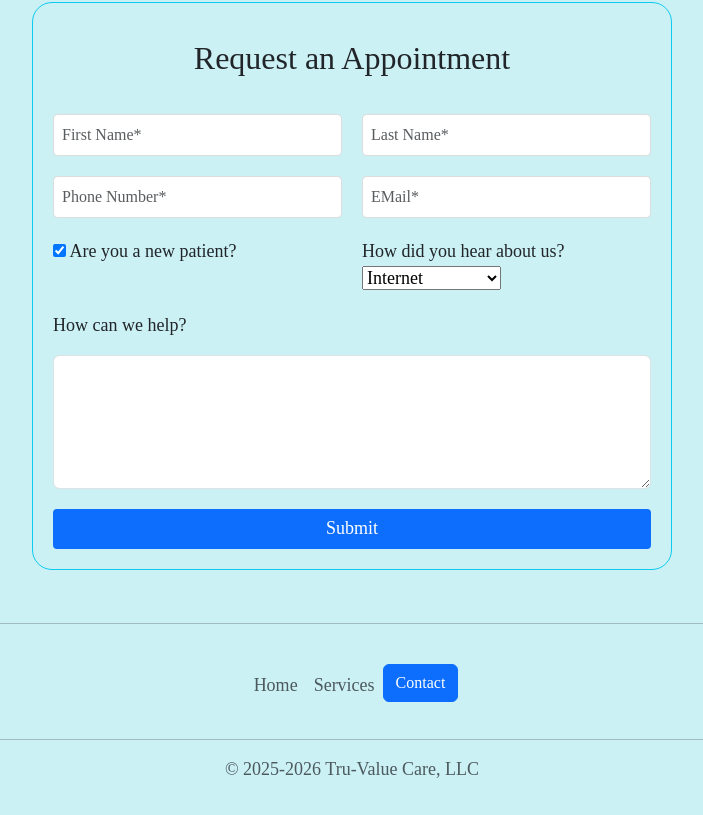
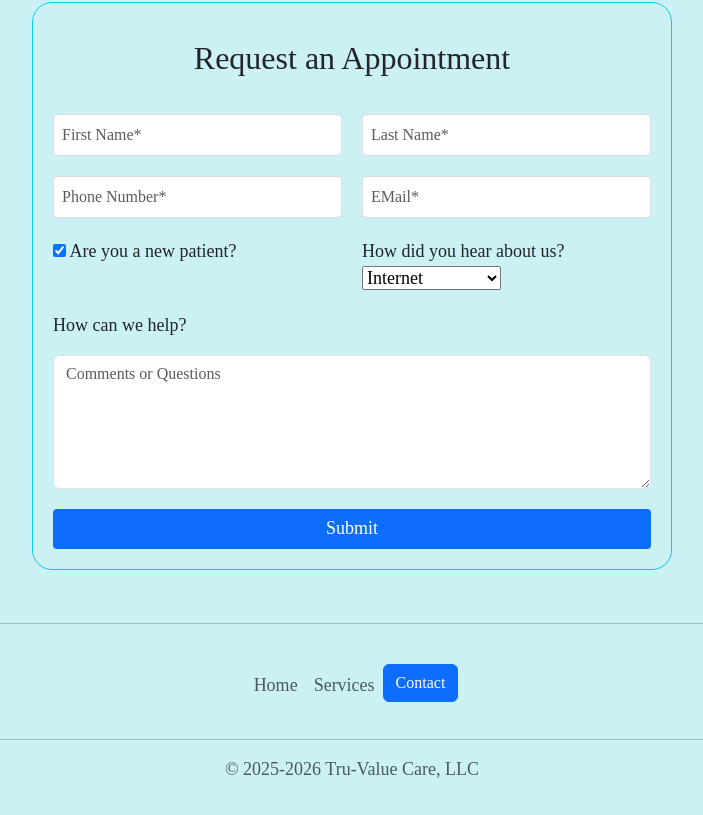
Before and after one commit to StellasMan/TruValueCare, a website: page contact.html in a window 1280 px wide. Shown: the part 960-1775 px from the top of the page, without its empty margins (288-991 px from the left). Drawn offline with nearby package versions, Linux system fonts and the light colour scheme.

Commit message:
Fixed issue where comment area was pre-filled with unwanted spaces;

```diff
--- a/contact.html
+++ b/contact.html
@@ -144,13 +144,12 @@
                         How can we help?
                     </p>
                     <textarea
-                        placeholder="Additional Information"
+                        placeholder="Comments or Questions"
                         type="text"
                         id="client_comments"
                         name="client_comments"
                         class="form-control"
-                        rows="5">
-                    </textarea>
+                        rows="5"></textarea>
                 </div>
 
                 <div class="form-group span-two">
```
Also changed, not shown: referral.html (+1 -2 lines).
